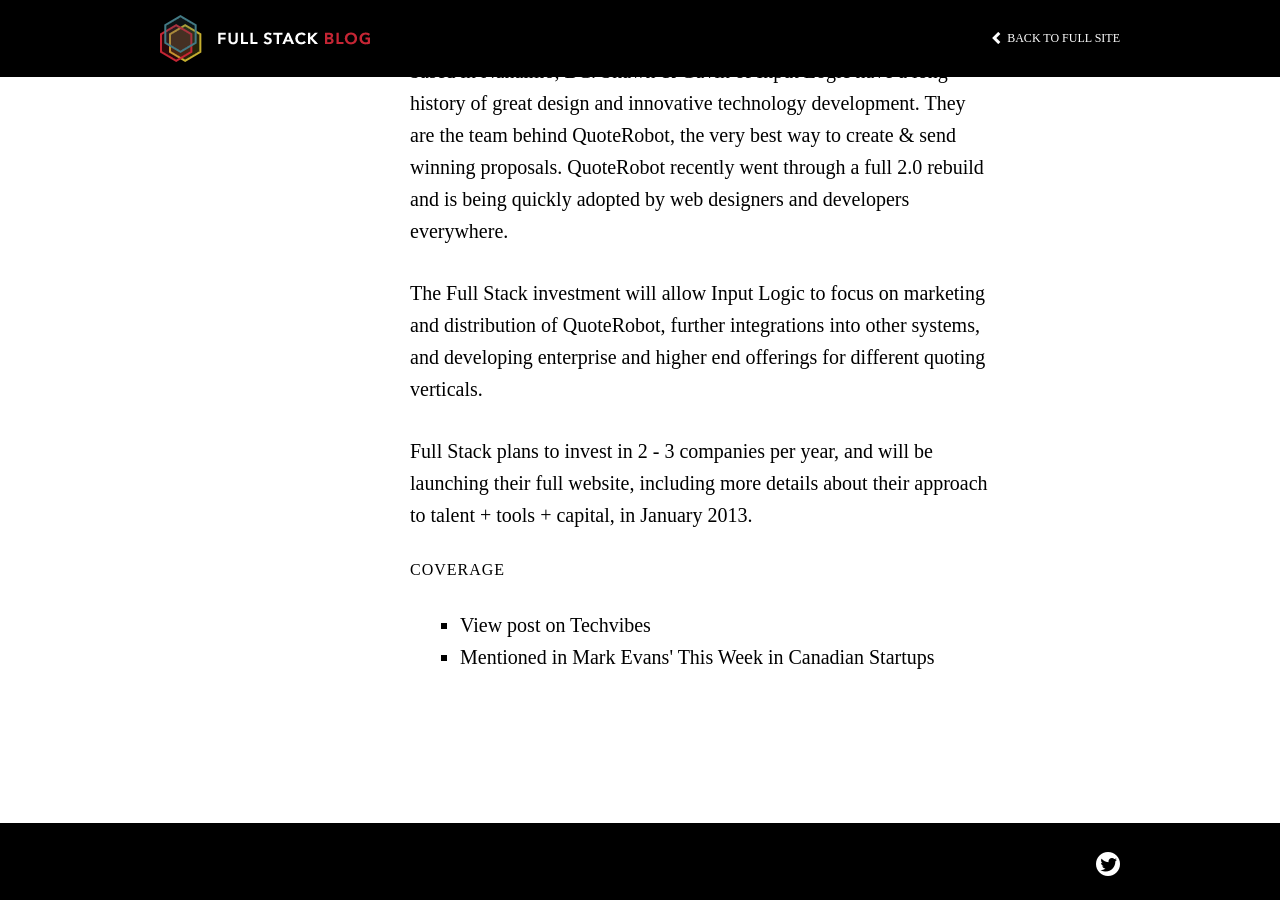
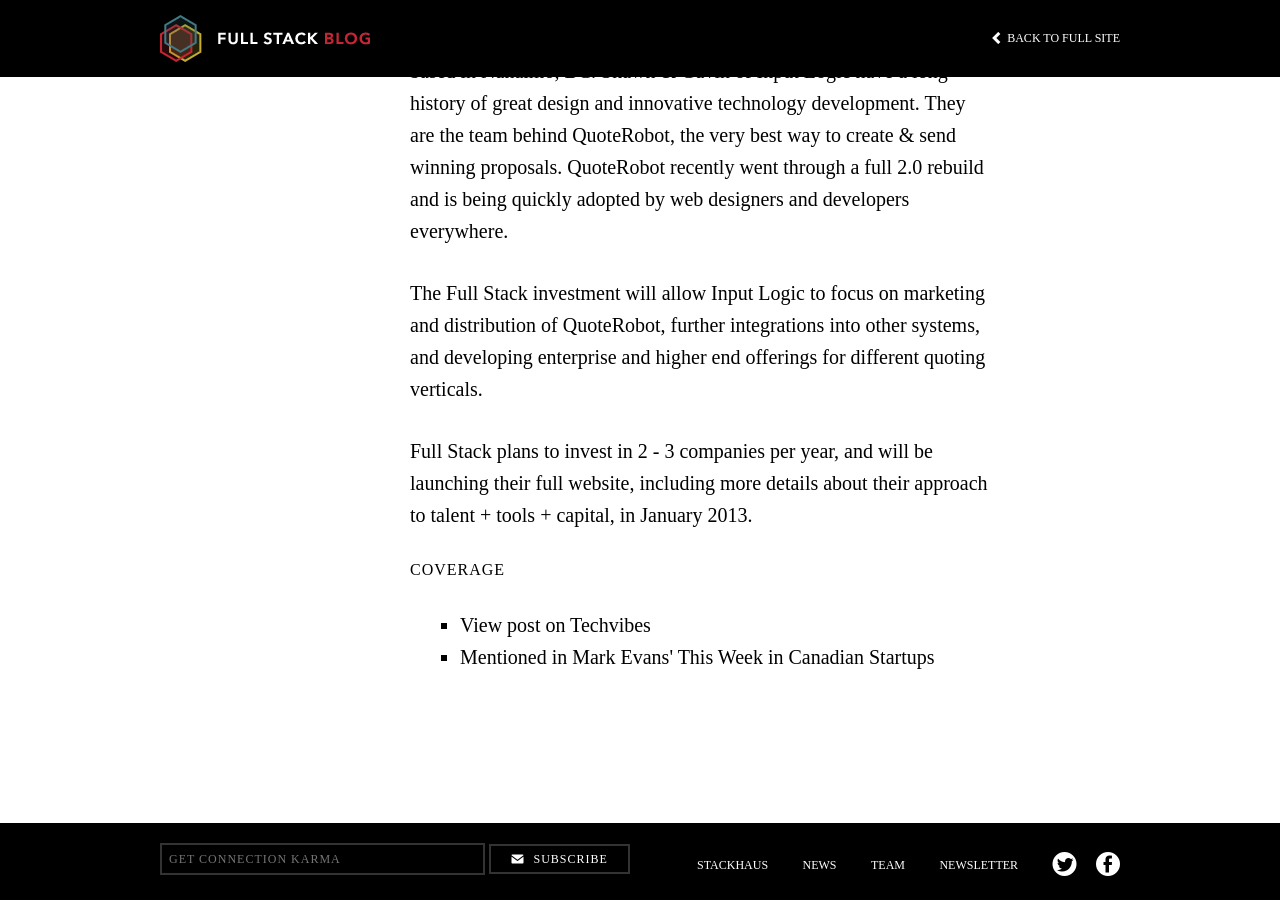
Before and after one commit to FullStackFoundry/fullstackfoundry.github.com, a Jekyll site: the page built from _posts/2012-12-18-full-stack-launches-napkin-capital-funds-quoterobot.md, in a window 1280 px wide and 900 px high, scrolled down 961 px. Built offline with Jekyll 4.4.1, drawn with Linux system fonts in a browser that asks for light colours; nearby versions of some CDN libraries; some web fonts are replaced; some of the changed lines change nothing that is shown.

Commit message:
disbling things

```diff
--- a/_layouts/post.html
+++ b/_layouts/post.html
@@ -57,11 +57,6 @@
 
     <footer>
         <div class="container">
-            <ul class="footer-links">
-                <li><a href="http://twitter.com/fullstackdotca" target="_blank" class="ss-icon ss-social ss-social-circle">Twitter</a></li>
-            </ul>
-
-            <!--
             <form class="subscribe">
                 <input type="text" name="email" placeholder="Get Connection Karma">
                 <a href="#" class="btn grey"><span class="ss-icon">email</span> Subscribe</a>
@@ -72,9 +67,8 @@
                 <li><a href="#" target="_blank">Team</a></li>
                 <li><a href="#" target="_blank">Newsletter</a></li>
                 <li><a href="http://twitter.com/fullstackdotca" target="_blank" class="ss-icon ss-social ss-social-circle">Twitter</a></li>
-                <li><a href="http://facebook.com" target="_blank" class="ss-icon ss-social ss-social-circle nopad">Facebook</a></li>
+                <li><a href="#" target="_blank" class="ss-icon ss-social ss-social-circle nopad">Facebook</a></li>
             </ul>
-            -->
         </div>
     </footer>
 
--- a/js/fullstack.js
+++ b/js/fullstack.js
@@ -9,7 +9,7 @@
 	// options
 	var opts = {
 	    url:    $.url(),    // a jquery plugin for working with urls
-	    live:   true,      // set true for deploying site
+	    live:   true,       // set true for deploying site
 	    base:   ''          // this gets adjusted on local so js works properly testing
 	};
 
@@ -50,11 +50,27 @@
 
         // blog pages
         crossroads.addRoute(opts.base + '/post.html', function(){
-            console.log('post');
+            self.initBlog();
         });
 
         // initiate route detection - use url.js to get current path
         crossroads.parse(opts.url.attr('path'));
+    }
+
+    Fullstack.prototype.initBlog = function() {
+        var self = this;
+
+        // disable links that don't go anywhere yet
+        $('a[href="#"]').live('click', function(e){
+            e.preventDefault();
+            alert("This link doesn't work yet, sorry.");
+        });
+
+        // disable subscribe form for now
+        $('form.subscribe').submit(function(e){
+            e.preventDefault();
+            alert("Sorry, subscribe isn't working yet.");
+        });
     }
 
 	/*
```
